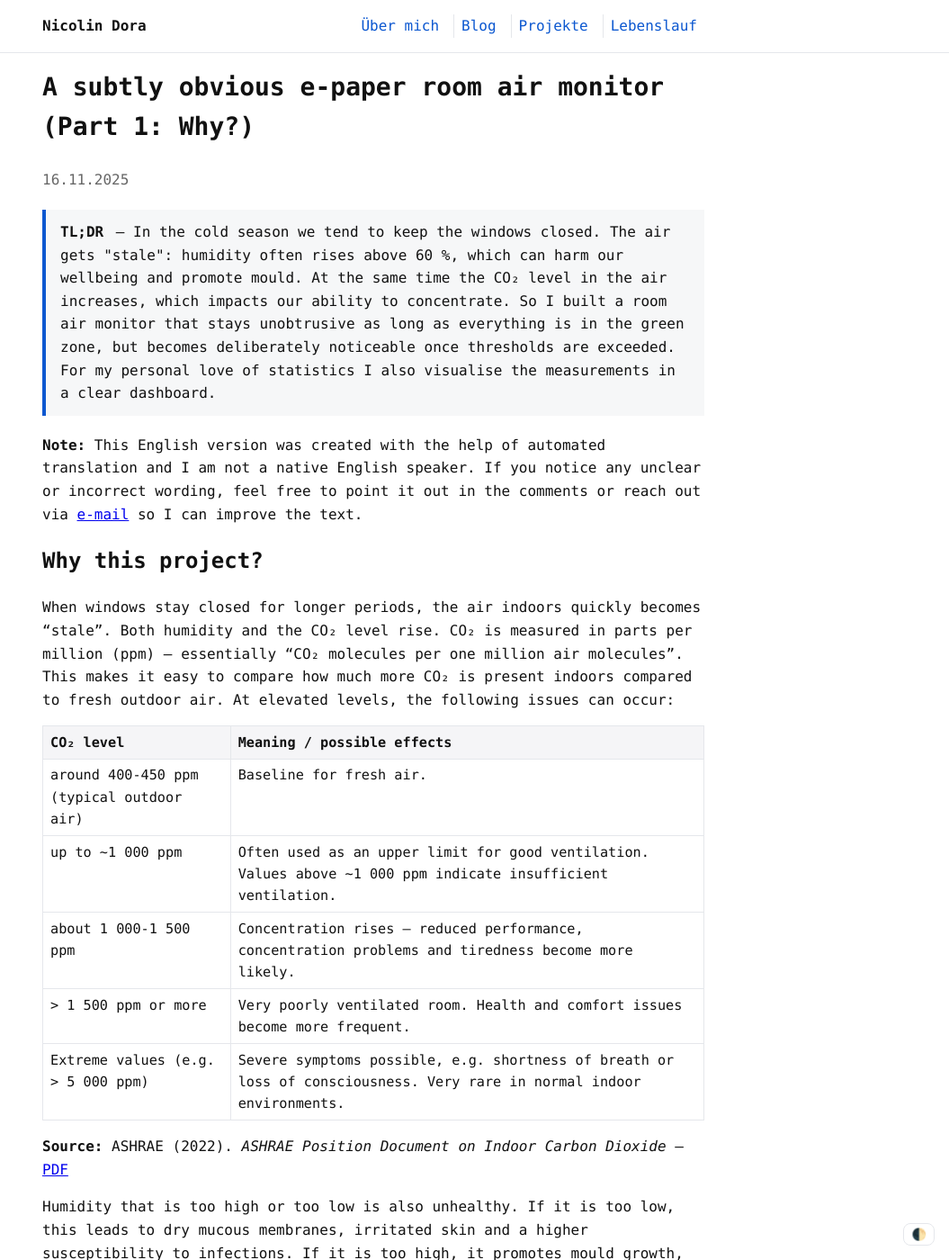
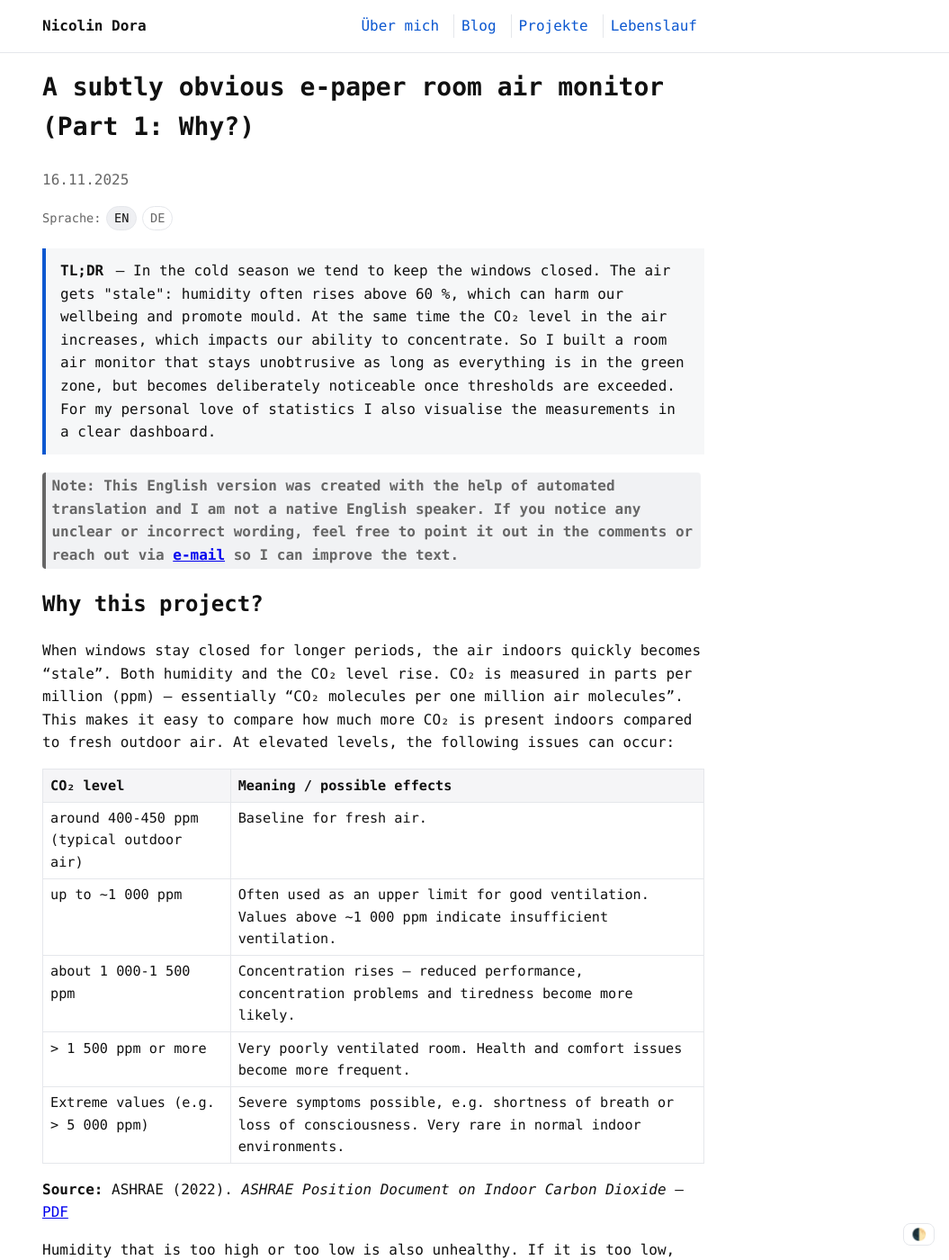
Before and after one commit to devobern/devobern.github.io, a Jekyll site: the page built from _posts/2025-11-16-en-epaper-room-air-monitor-part-1.md, in a window 1280 px wide and 1400 px high. Shown: the whole window at 90% size, without its empty margins (225-1280 px from the left). Built offline with Jekyll 4.4.1, drawn with Linux system fonts in a browser that asks for light colours; comment, search, counter and statistics services are not loaded.

Commit message:
Enhance blog layout: add language switch and badges for multilingual posts; update comments section script attributes for consistency

```diff
--- a/_includes/comments.html
+++ b/_includes/comments.html
@@ -10,7 +10,8 @@
   data-repo-id="R_kgDOP62GQA"
   data-category="Announcements"
   data-category-id="DIC_kwDOP62GQM4Cx2Xw"
-        data-mapping="title"
+  data-mapping="specific"
+  data-term="{{ page.ref | default: page.url }}"
   data-strict="0"
   data-reactions-enabled="1"
   data-emit-metadata="0"
--- a/_layouts/page.html
+++ b/_layouts/page.html
@@ -5,6 +5,29 @@
   <header>
     <h1 class="page-title" itemprop="headline">{{ page.title }}</h1>
     {% if page.date %}<p class="page-date"><time datetime="{{ page.date | date_to_xmlschema }}">{{ page.date | date: '%d.%m.%Y' }}</time></p>{% endif %}
+    {% if page.lang and page.ref %}
+    {% assign current_lang = page.lang %}
+    {% assign ref_id = page.ref %}
+    {% assign siblings = site.posts | where: "ref", ref_id %}
+    {% if siblings.size > 1 %}
+    <nav class="post-lang-switch" aria-label="Sprachauswahl">
+      <span class="post-lang-label">Sprache:</span>
+      {% for sibling in siblings %}
+        {% if sibling.url == page.url %}
+          <span class="post-lang-chip post-lang-chip--active">
+            {% case sibling.lang %}
+              {% when "de" %}DE{% when "en" %}EN{% else %}{{ sibling.lang | upcase }}{% endcase %}
+          </span>
+        {% else %}
+          <a class="post-lang-chip" href="{{ sibling.url | relative_url }}">
+            {% case sibling.lang %}
+              {% when "de" %}DE{% when "en" %}EN{% else %}{{ sibling.lang | upcase }}{% endcase %}
+          </a>
+        {% endif %}
+      {% endfor %}
+    </nav>
+    {% endif %}
+    {% endif %}
   </header>
   <section class="page-content" itemprop="articleBody">
     {{ content }}
--- a/assets/css/style.css
+++ b/assets/css/style.css
@@ -75,6 +75,50 @@
 .post-list .post-date{color:var(--muted); margin-left:.5rem; font-size:.9rem}
 .post-excerpt{margin:.25rem 0 0 0; color:var(--muted)}
 
+/* Language badges in blog index */
+.post-lang-badges{
+  margin-left:.5rem;
+}
+.post-lang-badge{
+  display:inline-block;
+  border:1px solid var(--border);
+  border-radius:999px;
+  padding:0 .4rem;
+  font-size:.75rem;
+  text-transform:uppercase;
+  color:var(--muted);
+}
+
+/* Language switch for posts */
+.post-lang-switch{
+  margin-top:.25rem;
+  font-size:.85rem;
+  display:flex;
+  align-items:center;
+  gap:.35rem;
+}
+.post-lang-label{
+  color:var(--muted);
+}
+.post-lang-chip{
+  display:inline-block;
+  padding:.1rem .5rem;
+  border-radius:999px;
+  border:1px solid var(--border);
+  text-decoration:none;
+  color:var(--muted);
+}
+.post-lang-chip:hover,
+.post-lang-chip:focus{
+  border-color:var(--link);
+  color:var(--link);
+}
+.post-lang-chip--active{
+  background: color-mix(in srgb, var(--border) 60%, transparent);
+  border-color:var(--border);
+  color:var(--fg);
+}
+
 /* Footer */
 .site-footer{border-top:1px solid var(--border); margin-top:2rem}
 .site-footer p{margin:0; color:var(--muted)}
@@ -116,6 +160,18 @@
   margin:1.25rem 0;
 }
 .tldr strong{ display:inline-block; margin-right:.25rem }
+
+/* Inline note label (e.g. translation disclaimer) */
+.note{
+  display:inline-block;
+  padding:.15rem .4rem;
+  margin-right:.25rem;
+  border-left:4px solid var(--muted);
+  background: color-mix(in srgb, var(--border) 55%, transparent);
+  color:var(--muted);
+  font-weight:600;
+  border-radius:.25rem;
+}
 
 /* Tables */
 .page-content table{width:100%; border-collapse:collapse; margin:1rem 0; font-size:.95rem}
```
Also changed, not shown: _layouts/blog.html (+18 -4 lines). Lines whose indentation alone changed are shown as unchanged.
